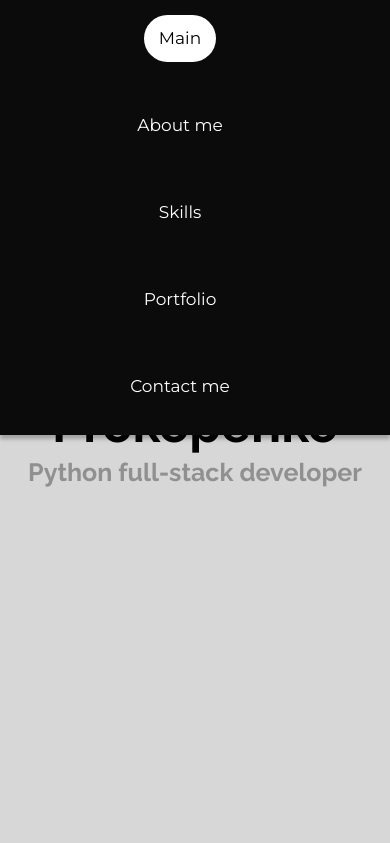
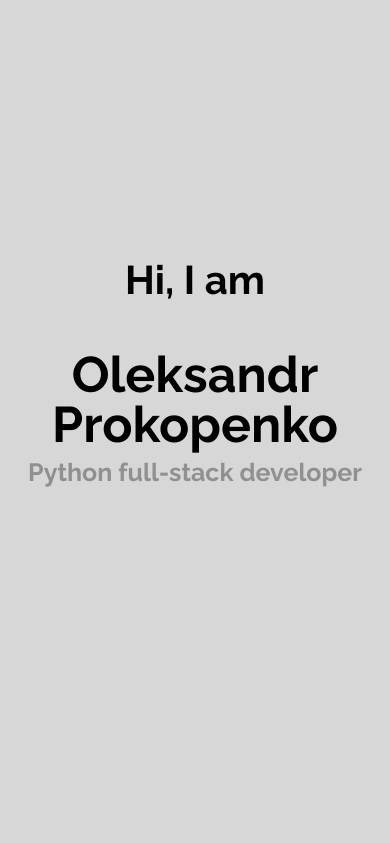
Before and after one commit to OleksPro/Portfolio, a Django app: page / in a window 390 px wide. Shown: the top 843 px of the page. Run offline with Django 4.2, Linux system fonts and the light colour scheme; data that the repository does not hold is empty.

Commit message:
adaptive navbar

```diff
--- a/portfolio/main/static/main/css/style.css
+++ b/portfolio/main/static/main/css/style.css
@@ -76,14 +76,14 @@ table {
     padding: 10px 0 10px;
 }
 
-.header .header_menu {
+.header .navbar {
     display: flex;
     gap: 30px;
     margin-left: auto;
-    padding-right: 30px;
+    margin-right: 30px;
 }
 
-@media (max-width: 425px) {
+/* @media (max-width: 425px) {
     .header .header_menu {
         flex-direction: column;
         align-items: center;
@@ -93,14 +93,14 @@ table {
     .header .header_menu a {
         margin-bottom: 10px;
     }
+} */
+
+@media (max-width: 768px) {
+    .header {
+        display: none;
+    }
 }
 
-@media (max-width: 768px) {
-    .header .header_menu {
-        align-items: center;
-        margin: auto;
-    }
-}
 
 /* ----------main---------- */
 
@@ -851,8 +851,18 @@ label[for="id_message"] {
     cursor: pointer;
 }
 
+.footer_links {
+    max-width: 30px;
+    max-height: 30px;
+    transition: transform 0.2s ease-in-out;
+}
+
+.footer_links:hover {
+    transform: scale(1.1);
+}
+
 .copy_text {
     color: #fff;
     font-family: 'Nunito', sans-serif;
-    padding-top: 20px;
+    padding-top: 40px;
 }
--- a/portfolio/main/static/main/js/script.js
+++ b/portfolio/main/static/main/js/script.js
@@ -25,7 +25,7 @@ function runOnScroll() {
 // Adds page scrolling
 function scrollSections() {
     let sections = document.querySelectorAll('section');
-    let navLinks = document.querySelectorAll('.header_menu a');
+    let navLinks = document.querySelectorAll('.navbar a');
 
     window.onscroll = () => {
         sections.forEach(sec => {
@@ -37,7 +37,7 @@ function scrollSections() {
             if (top >= offset && top < offset + height ) {
                 navLinks.forEach(links => {
                     links.classList.remove('active');
-                    document.querySelector('.header_menu a[href*=' + id + ']').classList.add('active');
+                    document.querySelector('.navbar a[href*=' + id + ']').classList.add('active');
                 });
             };
         });
--- a/portfolio/main/templates/main/home.html
+++ b/portfolio/main/templates/main/home.html
@@ -4,6 +4,7 @@
 <html lang="en">
 <head>
     <meta charset="UTF-8">
+    <meta name="viewport" content="width=device-width, initial-scale=1.0">
     <meta name="viewport" content="width=device-width, initial-scale=1.0">
     <link rel="stylesheet" href="{% static 'main/css/style.css' %}">
     <script src="{% static 'main/js/script.js' %}"></script>
@@ -13,18 +14,24 @@
     <link href="https://fonts.googleapis.com/css2?family=Montserrat&family=Raleway:wght@700&display=swap" rel="stylesheet">
     <link href="https://fonts.googleapis.com/css2?family=Open+Sans&display=swap" rel="stylesheet">
     <link href="https://fonts.googleapis.com/css2?family=Nunito&display=swap" rel="stylesheet">
+    <link href='https://unpkg.com/boxicons@2.1.4/css/boxicons.min.css' rel='stylesheet'>
     <title>Oleksandr Prokopenko</title>
 </head>
 <body>
     <!-- -----header----- -->
     <header class="header">
-        <div class="header_menu">
-            <a href="#main_scroll" class="menu_item active">Main</a>
-            <a href="#about_me_scroll" class="menu_item">About me</a>
-            <a href="#skills_scroll" class="menu_item">Skills</a>
-            <a href="#portfolio_scroll" class="menu_item">Portfolio</a>
-            <a href="#contact_me_scroll" class="menu_item">Contact me</a>
-        </div>
+        <a href="" class="logo">Logo</a>
+        <label for="check" class="icons">
+            <i class='bx bx-menu-alt-right' id="menu_icon"></i>
+            <i class='bx bx-x' id="close_icon"></i>
+        </label>
+        <nav class="navbar">
+            <a href="#main_scroll" class="menu_item active" style="--i:0;">Main</a>
+            <a href="#about_me_scroll" class="menu_item" style="--i:1;">About me</a>
+            <a href="#skills_scroll" class="menu_item" style="--i:2;">Skills</a>
+            <a href="#portfolio_scroll" class="menu_item" style="--i:3;">Portfolio</a>
+            <a href="#contact_me_scroll" class="menu_item" style="--i:4;">Contact me</a>
+        </nav>
     </header>
     <!-- -----main----- -->
     <section class="main" id="main_scroll">
@@ -206,7 +213,7 @@
             <img src="/media/images/img_arrow_top.png" alt="arrow">
             <p>BACK TO TOP</p>
         </div>
-        <div class="">
+        <div class="footer_links">
             {% for footer_link in footer_links %}
                 <div class="">
                 <a href="{{ footer_link.link }}">
```
